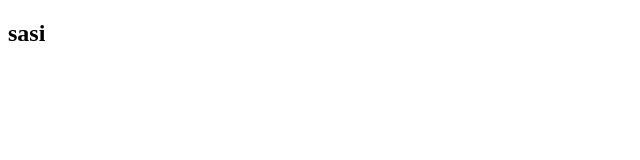
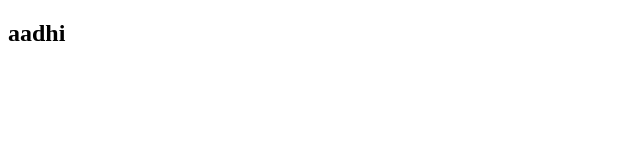
Before and after one commit to guhan2104/nginx, a plain HTML site: page index.html in a window 1280 px wide. Shown: the full height of the page, 0-640 px from the left. Drawn offline with Linux system fonts and the light colour scheme.

Commit message:
Update index.html

```diff
--- a/index.html
+++ b/index.html
@@ -5,6 +5,6 @@
   <title>Docker Nginx</title>
 </head>
 <body>
-  <h2>sasi</h2>
+  <h2>aadhi</h2>
 </body>
 </html>
```
